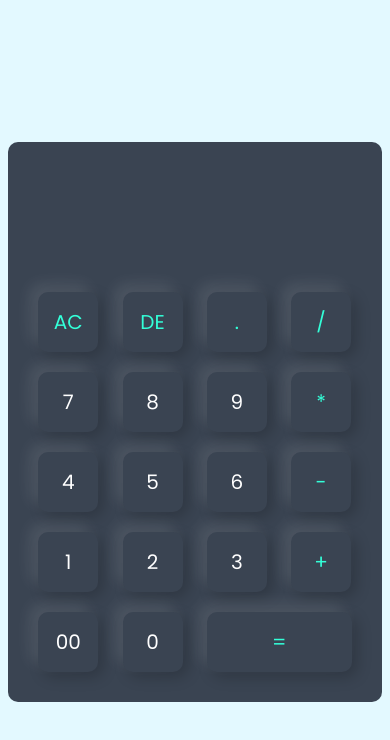
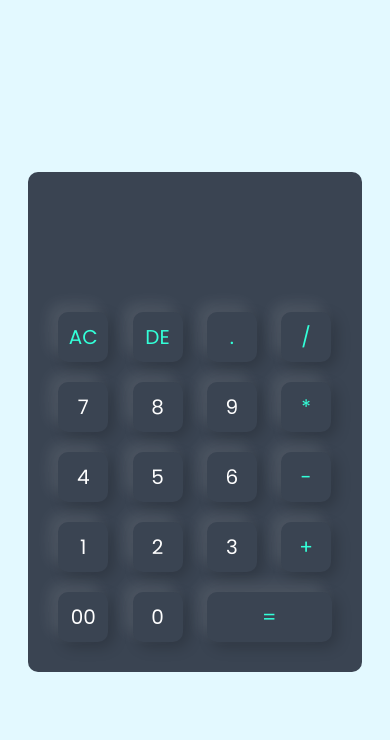
Before and after one commit to codermukeshkumar/calculator, a plain HTML site: page index.html in a window 390 px wide. Drawn offline with Linux system fonts and the light colour scheme.

Commit message:
Update style.css
Adding media queries for mobile(making responsive)

```diff
--- a/style.css
+++ b/style.css
@@ -57,10 +57,6 @@ form .display input {
   box-shadow: none;
 }
 
-form .display input:focus {
-  border: none;
-}
-
 form input.equal {
   width: 145px;
 }
@@ -68,3 +64,14 @@ form input.equal {
 form input.operator {
   color: #33ffd8;
 }
+
+@media (width <= 768px) {
+  .calculator form input {
+    width: 50px;
+    height: 50px;
+  }
+
+  form input.equal {
+    width: 125px;
+  }
+}
```
